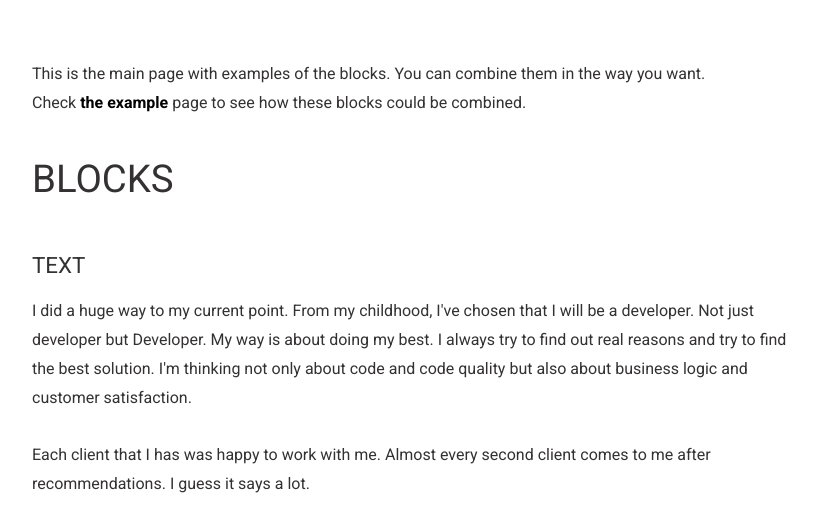
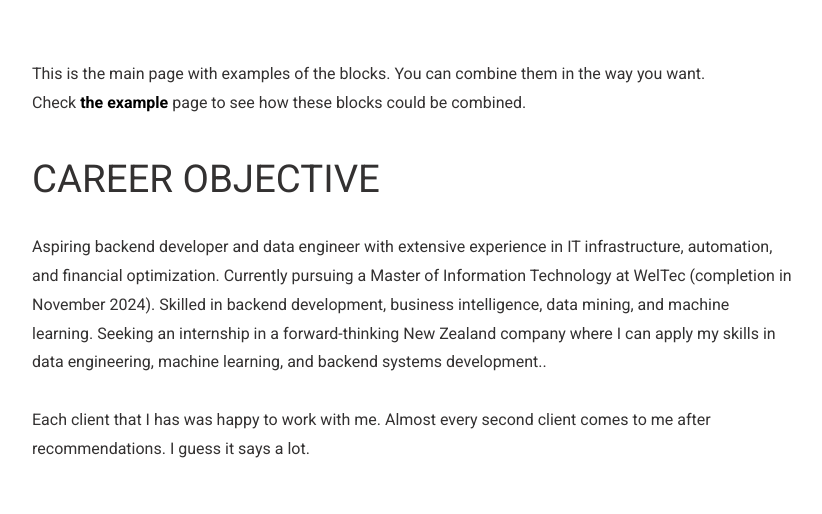
Before and after one commit to Ceasari/Ceasari.github.io, a plain HTML site: page index.html in a window 1280 px wide. Shown: the part 232-746 px from the top of the page, without its empty margins (228-1050 px from the left). Drawn offline with Linux system fonts and the light colour scheme.

Commit message:
Update index.html

```diff
--- a/index.html
+++ b/index.html
@@ -42,11 +42,11 @@
                         <p>Check <a href="/example">the example</a> page to see how these blocks could be combined.</p>
                     </div>
                 </div>
-                <h1 class="content__about-header">Blocks</h1>
-                <h2 class="content__subheader">Text</h2>
+                <h1 class="content__about-header">Career Objective</h1>
+<!--                 <h2 class="content__subheader">Text</h2> -->
                 <div class="content__main-item">
                     <div class="main-item__description">
-                        <p>I did a huge way to my current point. From my childhood, I've chosen that I will be a developer. Not just developer but Developer. My way is about doing my best. I always try to find out real reasons and try to find the best solution. I'm thinking not only about code and code quality but also about business logic and customer satisfaction.</p>
+                        <p>Aspiring backend developer and data engineer with extensive experience in IT infrastructure, automation, and financial optimization. Currently pursuing a Master of Information Technology at WelTec (completion in November 2024). Skilled in backend development, business intelligence, data mining, and machine learning. Seeking an internship in a forward-thinking New Zealand company where I can apply my skills in data engineering, machine learning, and backend systems development..</p>
                     </div>
                 </div>
                 <div class="content__main-item">
```
